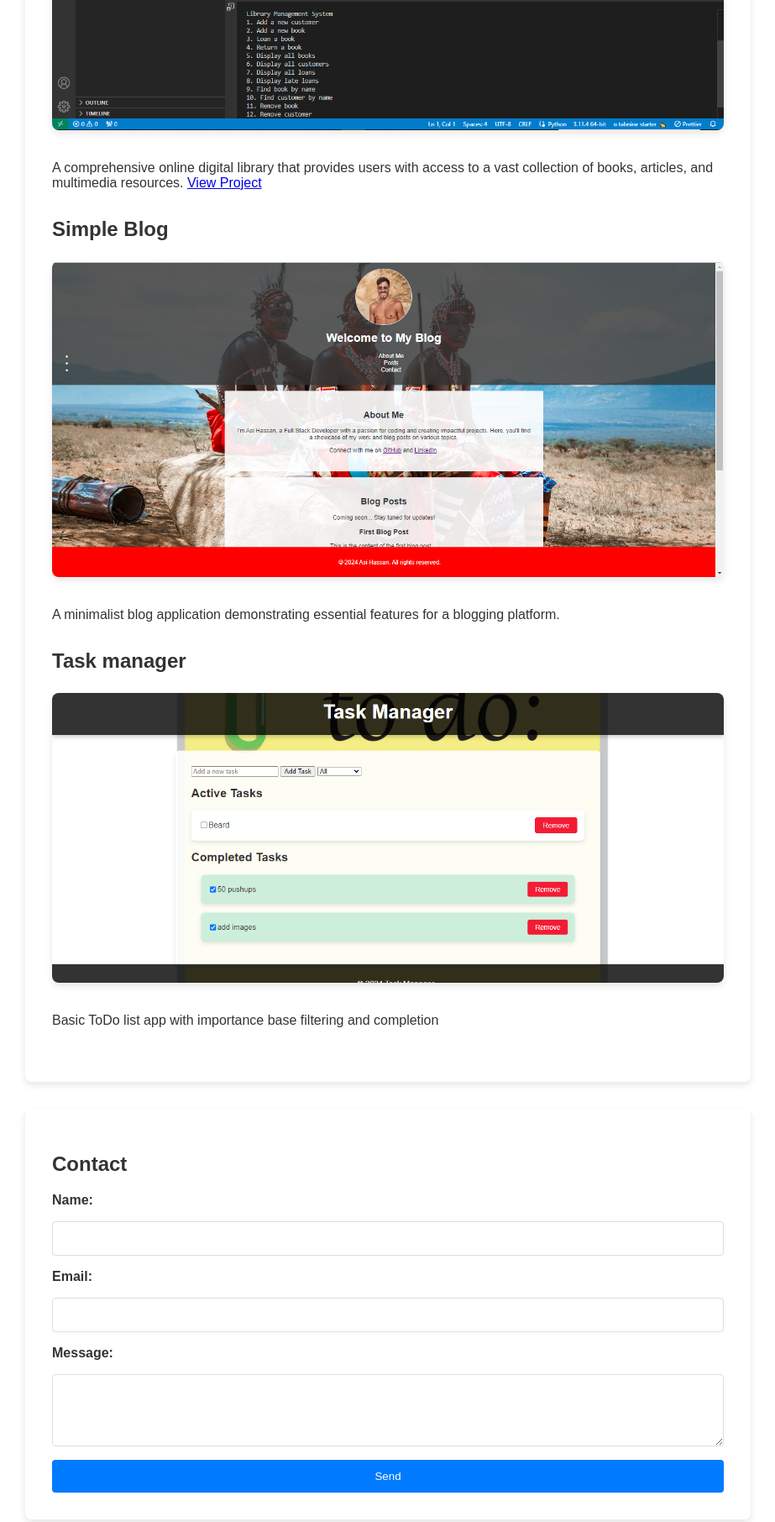
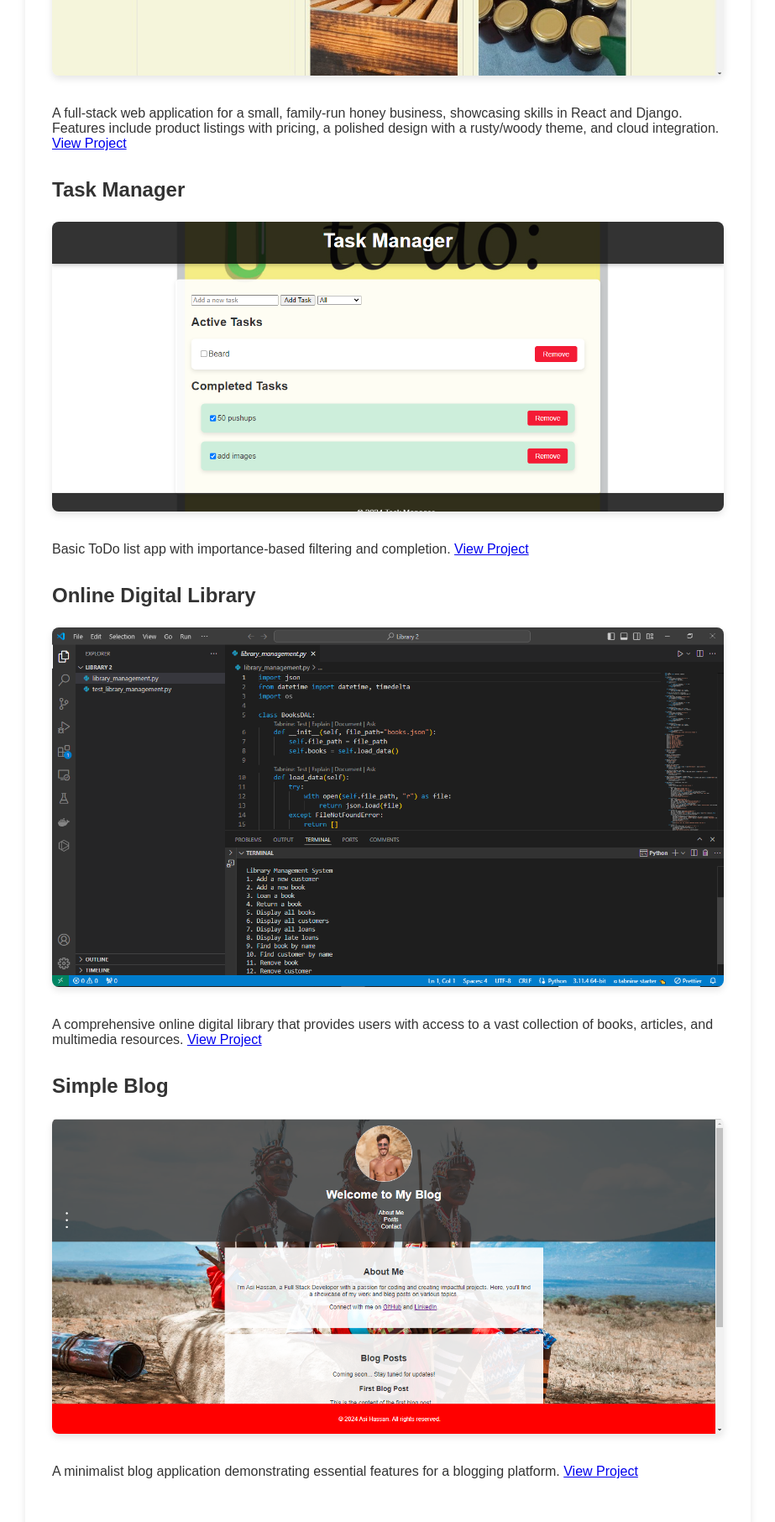
Before and after one commit to AsiH12/my-portfolio, a website: page index.html in a window 1280 px wide. Shown: the part 1500-3312 px from the top of the page at 84% size, without its empty margins (178-1101 px from the left). Drawn offline with Linux system fonts and the light colour scheme.

Commit message:
honey bussnies

```diff
--- a/index.html
+++ b/index.html
@@ -47,6 +47,32 @@
         </p>
       </article>
       <article>
+        <h3>Honey Business</h3>
+        <img
+          src="images/projects/honey.jpg"
+          alt="Honey Business"
+          class="project-image"
+        />
+        <p>
+          A full-stack web application for a small, family-run honey business,
+          showcasing skills in React and Django. Features include product listings
+          with pricing, a polished design with a rusty/woody theme, and cloud integration.
+          <a href="https://asih12.github.io/Honey-Business/" target="_blank">View Project</a>
+        </p>
+      </article>
+      <article>
+        <h3>Task Manager</h3>
+        <img
+          src="images/projects/Task manager.png"
+          alt="Task Manager"
+          class="project-image"
+        />
+        <p>
+          Basic ToDo list app with importance-based filtering and completion.
+          <a href="https://asih12.github.io/Task-Manager/" target="_blank">View Project</a>
+        </p>
+      </article>
+      <article>
         <h3>Online Digital Library</h3>
         <img
           src="images/projects/library.png"
@@ -56,9 +82,7 @@
         <p>
           A comprehensive online digital library that provides users with access
           to a vast collection of books, articles, and multimedia resources.
-          <a href="https://github.com/AsiH12/Library-2" target="_blank"
-            >View Project</a
-          >
+          <a href="https://github.com/AsiH12/Library-2" target="_blank">View Project</a>
         </p>
       </article>
       <article>
@@ -71,17 +95,7 @@
         <p>
           A minimalist blog application demonstrating essential features for a
           blogging platform.
-        </p>
-      </article>
-      <article>
-        <h3>Task manager</h3>
-        <img
-          src="images/projects/Task manager.png"
-          alt="Task manager"
-          class="project-image"
-        />
-        <p>
-          Basic ToDo list app with importance base filtering and completion
+          <a href="https://asih12.github.io/simple-blog/" target="_blank">View Project</a>
         </p>
       </article>
       <!-- Add more projects as needed -->
@@ -90,18 +104,39 @@
     <section id="contact">
       <h2>Contact</h2>
       <form
+        id="contact-form"
         action="mailto:asi.hassan111@gmail.com"
         method="post"
         enctype="text/plain"
       >
         <label for="name">Name:</label>
-        <input type="text" id="name" name="name" required />
+        <input
+          type="text"
+          id="name"
+          name="name"
+          required
+          minlength="2"
+          placeholder="Your Name"
+        />
 
         <label for="email">Email:</label>
-        <input type="email" id="email" name="email" required />
+        <input
+          type="email"
+          id="email"
+          name="email"
+          required
+          placeholder="Your Email"
+        />
 
         <label for="message">Message:</label>
-        <textarea id="message" name="message" rows="4" required></textarea>
+        <textarea
+          id="message"
+          name="message"
+          rows="4"
+          required
+          minlength="10"
+          placeholder="Your Message"
+        ></textarea>
 
         <button type="submit">Send</button>
       </form>
```
Also changed, not shown: images/projects/honey.jpg (added).
